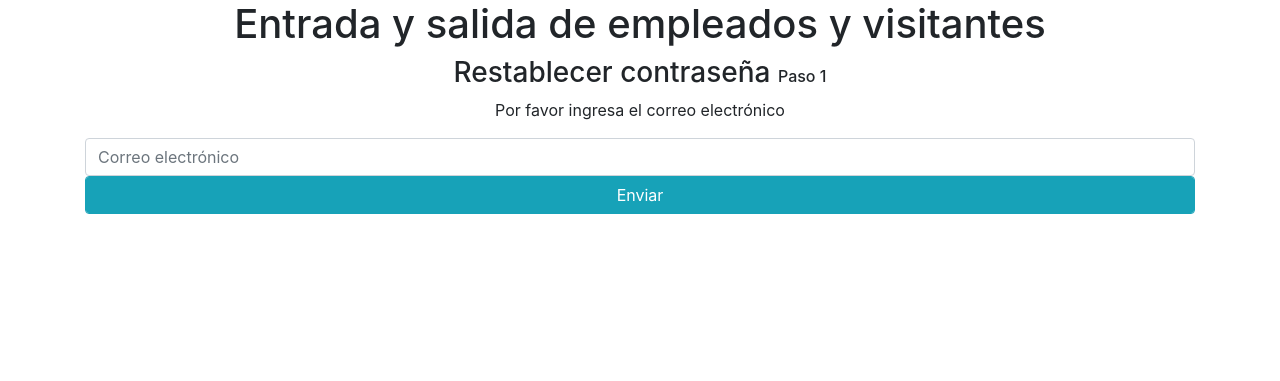
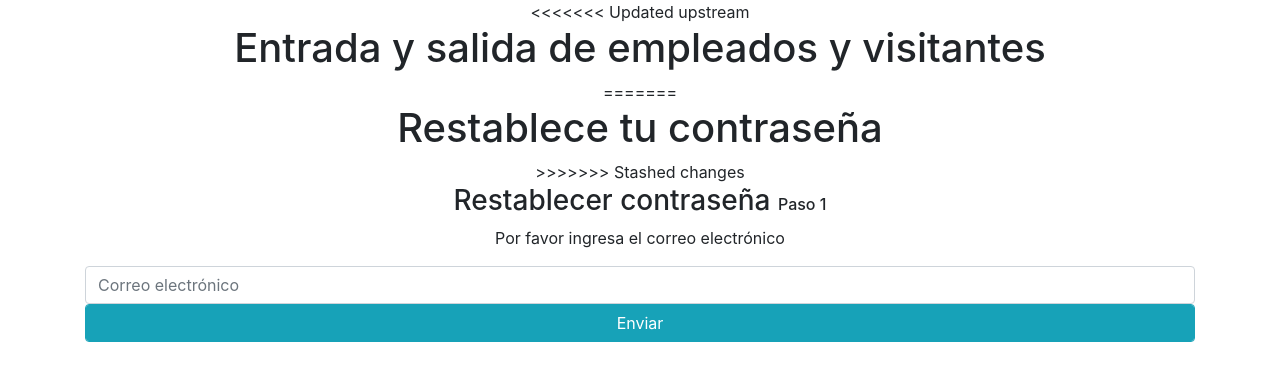
Before and after one commit to morales966/start8_entradaYsalida, a CakePHP app: the page made by app/View/Users/remember_password.ctp in a window 1280 px wide. Shown: the top 381 px of the page. Run offline with PHP 8.4 and a stand-in for CakePHP, Linux system fonts and the light colour scheme; the template is opened without the code that fills it, so the values that code supplies are empty; form fields are guessed from the names that the template uses; some libraries are stand-ins or nearby versions.

Commit message:
Update remember_password.ctp

```diff
--- a/app/View/Users/remember_password.ctp
+++ b/app/View/Users/remember_password.ctp
@@ -1,6 +1,10 @@
 <div class="container">
 	<div class="text-center">
+<<<<<<< Updated upstream
 		<h1 class="">Entrada y salida de empleados y visitantes</h1>
+=======
+		<h1 class="">Restablece tu contraseña</h1>
+>>>>>>> Stashed changes
 	</div>
 
 	<div class="text-center">
```
